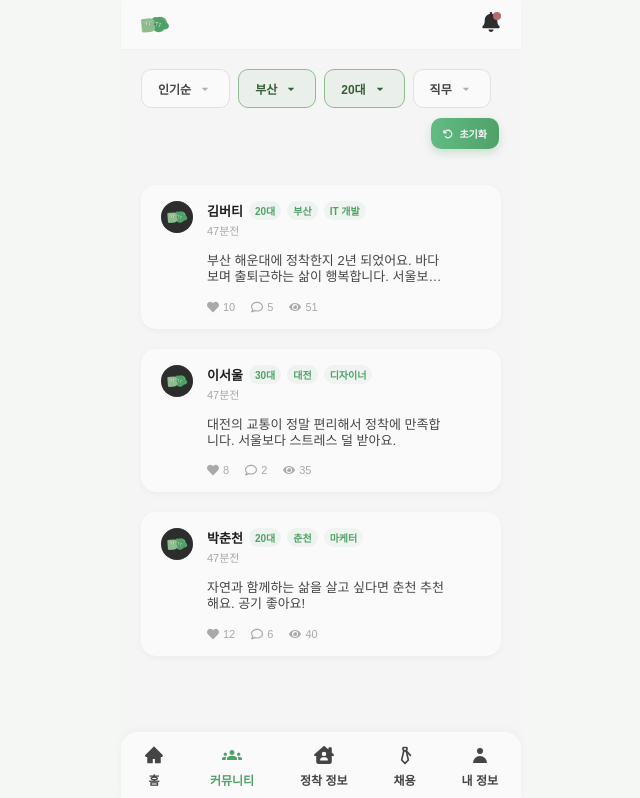
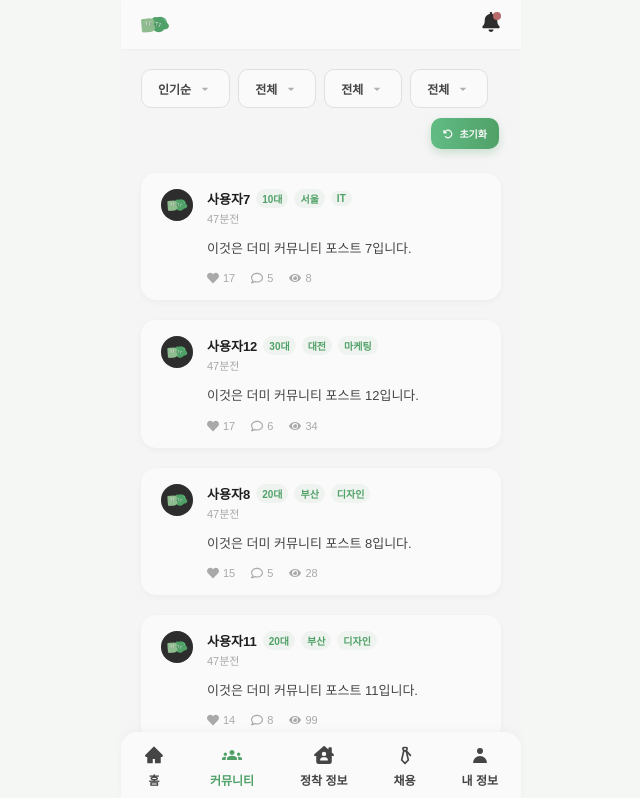
Before and after one commit to 1000hyehyang/burty-frontend, a React (Vite) app: page /community in a window 1280 px wide. Shown: the top 798 px of the page, without its empty margins (319-959 px from the left). Built offline with nearby package versions, Linux system fonts and the light colour scheme; a web font is replaced by a local one.

Commit message:
feat : 커뮤니티 글 상태관리 버전

```diff
--- a/src/components/Common/Dropdown.tsx
+++ b/src/components/Common/Dropdown.tsx
@@ -3,10 +3,10 @@ import styled from "styled-components";
 import { useEffect, useRef, useState } from "react";
 import { MdArrowDropDown } from "react-icons/md";
 
-interface DropdownProps {
-  value: string;
-  options: string[];
-  onChange: (value: string) => void;
+interface DropdownProps<T extends string> {
+  value: T;
+  options: T[];
+  onChange: (value: T) => void;
 }
 
 const Wrapper = styled.div`
@@ -62,7 +62,11 @@ const ListItem = styled.li`
   }
 `;
 
-const Dropdown = ({ value, options, onChange }: DropdownProps) => {
+function Dropdown<T extends string>({
+  value,
+  options,
+  onChange,
+}: DropdownProps<T>) {
   const [open, setOpen] = useState(false);
   const ref = useRef<HTMLDivElement>(null);
 
@@ -88,13 +92,10 @@ const Dropdown = ({ value, options, onChange }: DropdownProps) => {
       {open && (
         <List>
           {options.map((opt) => (
-            <ListItem
-              key={opt}
-              onClick={() => {
-                onChange(opt);
-                setOpen(false);
-              }}
-            >
+            <ListItem key={opt} onClick={() => {
+              onChange(opt);
+              setOpen(false);
+            }}>
               {opt}
             </ListItem>
           ))}
@@ -102,6 +103,6 @@ const Dropdown = ({ value, options, onChange }: DropdownProps) => {
       )}
     </Wrapper>
   );
-};
+}
 
 export default Dropdown;
--- a/src/components/Community/CommunityFilters.tsx
+++ b/src/components/Community/CommunityFilters.tsx
@@ -3,12 +3,12 @@ import styled from "styled-components";
 import Dropdown from "../Common/Dropdown";
 import PrimaryButton from "../Common/PrimaryButton";
 import { FaRotateLeft } from "react-icons/fa6";
+import { useCommunityStore } from "../../store/useCommunityStore";
 
 const Wrapper = styled.div`
   display: flex;
   flex-direction: column;
   gap: 10px;
-  margin-bottom: clamp(8px, 2vw, 12px);
 `;
 
 const ScrollableRow = styled.div`
@@ -19,7 +19,6 @@ const ScrollableRow = styled.div`
   &::-webkit-scrollbar {
     display: none;
   }
-  scrollbar-width: none;
 `;
 
 const ResetWrapper = styled.div`
@@ -28,19 +27,13 @@ const ResetWrapper = styled.div`
   padding-right: 2px;
 `;
 
-interface Props {
-  sort: string;
-  region: string;
-  ageGroup: string;
-  job: string;
-  setSort: (v: string) => void;
-  setRegion: (v: string) => void;
-  setAgeGroup: (v: string) => void;
-  setJob: (v: string) => void;
-  onReset: () => void;
-}
+const sortOptions = ["인기순", "최신순"] as const;
+const regionOptions = ["전체", "서울", "부산", "대전"] as const;
+const ageOptions = ["전체", "10대", "20대", "30대"] as const;
+const jobOptions = ["전체", "IT", "디자인", "마케팅"] as const;
 
-const CommunityFilters = ({
+const CommunityFilters = () => {
+  const {
     sort,
     region,
     ageGroup,
@@ -49,19 +42,35 @@ const CommunityFilters = ({
     setRegion,
     setAgeGroup,
     setJob,
-  onReset,
-}: Props) => {
+    resetFilters,
+  } = useCommunityStore();
+
   return (
     <Wrapper>
       <ScrollableRow>
-        <Dropdown value={sort} options={["인기순", "최신순"]} onChange={setSort} />
-        <Dropdown value={region} options={["지역", "서울", "부산", "대전"]} onChange={setRegion} />
-        <Dropdown value={ageGroup} options={["연령대", "10대", "20대", "30대"]} onChange={setAgeGroup} />
-        <Dropdown value={job} options={["직무", "IT", "디자인", "마케팅"]} onChange={setJob} />
+        <Dropdown<typeof sortOptions[number]>
+          value={sort}
+          options={[...sortOptions]}
+          onChange={setSort}
+        />
+        <Dropdown<typeof regionOptions[number]>
+          value={region}
+          options={[...regionOptions]}
+          onChange={setRegion}
+        />
+        <Dropdown<typeof ageOptions[number]>
+          value={ageGroup}
+          options={[...ageOptions]}
+          onChange={setAgeGroup}
+        />
+        <Dropdown<typeof jobOptions[number]>
+          value={job}
+          options={[...jobOptions]}
+          onChange={setJob}
+        />
       </ScrollableRow>
-
       <ResetWrapper>
-        <PrimaryButton onClick={onReset} size="small">
+        <PrimaryButton onClick={resetFilters} size="small">
           <FaRotateLeft size={10} />
           초기화
         </PrimaryButton>
--- a/src/components/Community/CommunityPostList.tsx
+++ b/src/components/Community/CommunityPostList.tsx
@@ -1,17 +1,26 @@
 // 📄 components/Community/CommunityPostList.tsx
 import styled from "styled-components";
 import CommunityPostCard from "./CommunityPostCard";
-import { dummyCommunityPosts } from "../../mock/communityPosts"; // 👈 추가
+import { dummyCommunityPosts } from "../../mock/communityPosts";
+
+interface Props {
+  mode?: "home" | "community"; // 기본값: community
+}
 
 const Section = styled.section`
   padding: 0;
   margin-bottom: clamp(64px, 8vw, 80px);
 `;
 
-const CommunityPostList = () => {
+const CommunityPostList = ({ mode = "community" }: Props) => {
+  // 인기순 정렬
+  const sorted = [...dummyCommunityPosts].sort((a, b) => b.likes - a.likes);
+
+  const postsToShow = mode === "home" ? sorted.slice(0, 3) : sorted;
+
   return (
     <Section>
-      {dummyCommunityPosts.map((post, index) => (
+      {postsToShow.map((post, index) => (
         <CommunityPostCard
           key={index}
           nickname={post.nickname}
--- a/src/mock/communityPosts.ts
+++ b/src/mock/communityPosts.ts
@@ -1,5 +1,3 @@
-// 📄 src/mock/communityPosts.ts
-
 export interface CommunityPost {
   nickname: string;
   ageGroup: string;
@@ -16,9 +14,8 @@ export interface CommunityPost {
     nickname: "김버티",
     ageGroup: "20대",
     location: "부산",
-      job: "IT 개발",
-      content:
-        "부산 해운대에 정착한지 2년 되었어요. 바다 보며 출퇴근하는 삶이 행복합니다. 서울보다 여유롭고 물가도 저렴해요.",
+    job: "IT",
+    content: "부산 해운대 정착 2년차, 바다 보며 출근하는 삶 최고!",
     likes: 10,
     comments: 5,
     views: 51,
@@ -27,9 +24,8 @@ export interface CommunityPost {
     nickname: "이서울",
     ageGroup: "30대",
     location: "대전",
-      job: "디자이너",
-      content:
-        "대전의 교통이 정말 편리해서 정착에 만족합니다. 서울보다 스트레스 덜 받아요.",
+    job: "디자인",
+    content: "대전 교통 편하고 스트레스 덜 받아요.",
     likes: 8,
     comments: 2,
     views: 35,
@@ -38,11 +34,21 @@ export interface CommunityPost {
     nickname: "박춘천",
     ageGroup: "20대",
     location: "춘천",
-      job: "마케터",
-      content:
-        "자연과 함께하는 삶을 살고 싶다면 춘천 추천해요. 공기 좋아요!",
+    job: "마케팅",
+    content: "자연과 함께하는 춘천 라이프 추천!",
     likes: 12,
     comments: 6,
     views: 40,
   },
+
+  ...Array.from({ length: 15 }, (_, i) => ({
+    nickname: `사용자${i + 1}`,
+    ageGroup: i % 3 === 0 ? "10대" : i % 3 === 1 ? "20대" : "30대",
+    location: ["서울", "부산", "대전"][i % 3],
+    job: ["IT", "디자인", "마케팅"][i % 3],
+    content: `이것은 더미 커뮤니티 포스트 ${i + 1}입니다.`,
+    likes: Math.floor(Math.random() * 20),
+    comments: Math.floor(Math.random() * 10),
+    views: Math.floor(Math.random() * 100),
+  })),
 ];
--- a/src/pages/CommunityPage.tsx
+++ b/src/pages/CommunityPage.tsx
@@ -1,35 +1,12 @@
 // 📄 pages/CommunityPage.tsx
-import { useState } from "react";
 import CommunityFilters from "../components/Community/CommunityFilters";
 import CommunityPostList from "../components/Community/CommunityPostList";
 
 const CommunityPage = () => {
-  const [sort, setSort] = useState("인기순");
-  const [region, setRegion] = useState("부산");
-  const [ageGroup, setAgeGroup] = useState("20대");
-  const [job, setJob] = useState("직무");
-
-  const resetFilters = () => {
-    setSort("인기순");
-    setRegion("지역");
-    setAgeGroup("연령대");
-    setJob("직무");
-  };
-
   return (
     <>
-      <CommunityFilters
-        sort={sort}
-        region={region}
-        ageGroup={ageGroup}
-        job={job}
-        setSort={setSort}
-        setRegion={setRegion}
-        setAgeGroup={setAgeGroup}
-        setJob={setJob}
-        onReset={resetFilters}
-      />
-      <CommunityPostList />
+      <CommunityFilters />
+      <CommunityPostList mode="community" />
     </>
   );
 };
--- a/src/pages/HomePage.tsx
+++ b/src/pages/HomePage.tsx
@@ -22,11 +22,11 @@ const HomePage = () => {
       <PolicyList mode="home" />
 
       <SectionTitle
-        title="커뮤니티"
+        title="HOT 게시글"
         showMoreButton
         onClickMore={() => navigate("/community")}
       />
-      <CommunityPostList />
+      <CommunityPostList mode="home" />
     </>
   );
 };
--- /dev/null
+++ b/src/store/useCommunityStore.ts
@@ -0,0 +1,37 @@
+// 📄 store/useCommunityStore.ts
+import { create } from "zustand";
+
+type SortOption = "인기순" | "최신순";
+type RegionOption = "전체" | "서울" | "부산" | "대전";
+type AgeGroupOption = "전체" | "10대" | "20대" | "30대";
+type JobOption = "전체" | "IT" | "디자인" | "마케팅";
+
+interface CommunityFilterState {
+  sort: SortOption;
+  region: RegionOption;
+  ageGroup: AgeGroupOption;
+  job: JobOption;
+  setSort: (v: SortOption) => void;
+  setRegion: (v: RegionOption) => void;
+  setAgeGroup: (v: AgeGroupOption) => void;
+  setJob: (v: JobOption) => void;
+  resetFilters: () => void;
+}
+
+export const useCommunityStore = create<CommunityFilterState>((set) => ({
+  sort: "인기순",
+  region: "전체",
+  ageGroup: "전체",
+  job: "전체",
+  setSort: (v) => set({ sort: v }),
+  setRegion: (v) => set({ region: v }),
+  setAgeGroup: (v) => set({ ageGroup: v }),
+  setJob: (v) => set({ job: v }),
+  resetFilters: () =>
+    set({
+      sort: "인기순",
+      region: "전체",
+      ageGroup: "전체",
+      job: "전체",
+    }),
+}));
```
Lines whose indentation alone changed are shown as unchanged.
